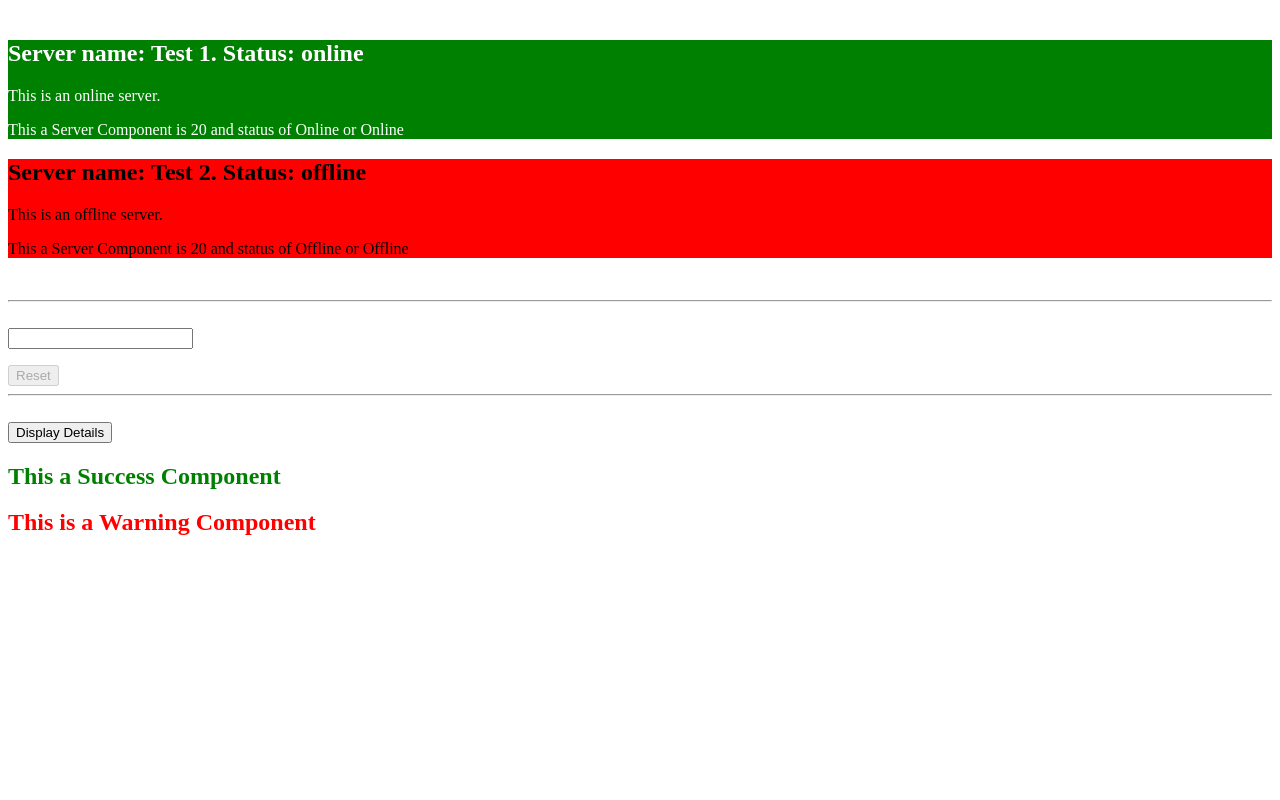
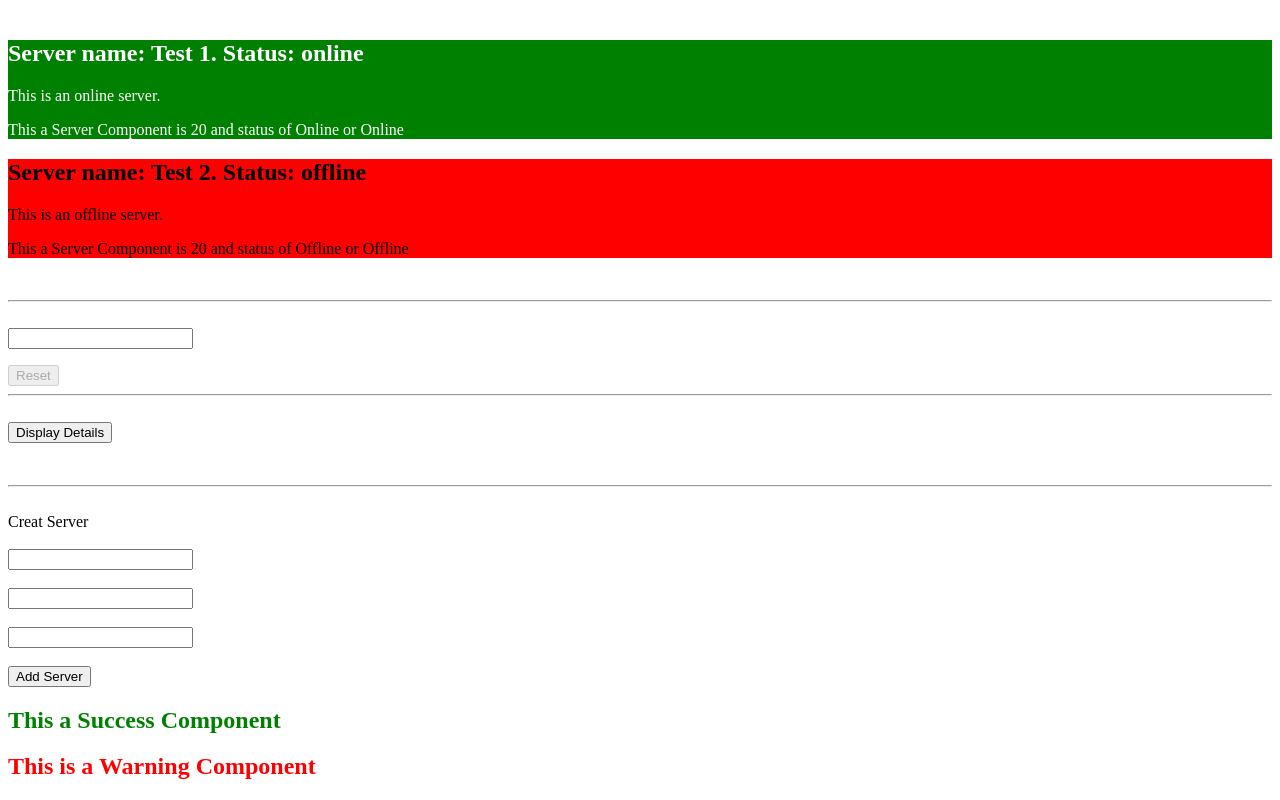
Before and after one commit to junsan/angular-basics, an Angular app: page / in a window 1280 px wide. Shown: the part 328-1128 px from the top of the page. Before the commit the page ends 884 px from the top, so only its background shows below. Built offline with nearby package versions, Linux system fonts and the light colour scheme.

Commit message:
Ouput emit

```diff
--- a/src/app/app.module.ts
+++ b/src/app/app.module.ts
@@ -8,6 +8,7 @@ import { ServerComponent } from './server/server.component';
 import { ServersComponent } from './servers/servers.component';
 import { WarningComponent } from './warning/warning.component';
 import { SuccessComponent } from './success/success.component';
+import { CreateServerComponent } from './create-server/create-server.component';
 
 @NgModule({
   declarations: [
@@ -15,7 +16,8 @@ import { SuccessComponent } from './success/success.component';
     ServerComponent,
     ServersComponent,
     WarningComponent,
-    SuccessComponent
+    SuccessComponent,
+    CreateServerComponent
   ],
   imports: [
     BrowserModule,
--- /dev/null
+++ b/src/app/create-server/create-server.component.html
@@ -0,0 +1,7 @@
+<input type="text" [(ngModel)]="serverName">
+<br><br>
+<input type="text" [(ngModel)]="serverStatus">
+<br><br>
+<input type="text" [(ngModel)]="serverContent">
+<br><br>
+<button type="button" (click)="createServer()">Add Server</button>
--- /dev/null
+++ b/src/app/create-server/create-server.component.ts
@@ -0,0 +1,17 @@
+import { Component, EventEmitter, Output } from '@angular/core';
+
+@Component({
+  selector: 'app-create-server',
+  templateUrl: './create-server.component.html',
+  styleUrl: './create-server.component.css'
+})
+export class CreateServerComponent {
+  @Output() serverCreated = new EventEmitter<{name: string, status: string, content: string}>();
+  serverName!: string;
+  serverStatus!: string;
+  serverContent!: string;
+
+  createServer() {
+    this.serverCreated.emit({name: this.serverName, status: this.serverStatus, content: this.serverContent});
+  }
+}
--- a/src/app/servers/servers.component.html
+++ b/src/app/servers/servers.component.html
@@ -29,3 +29,8 @@
 <ol>
     <li *ngFor="let clickButton of numberClicks" [ngClass]="{whiteText:clickButton >= 5}" [ngStyle]="{backgroundColor: getBgColor(clickButton)}">{{ clickButton }}</li>
 </ol>
+
+<br><hr><br>
+Creat Server
+<br><br>
+<app-create-server (serverCreated)="handlerServerCreated($event)"></app-create-server>
--- a/src/app/servers/servers.component.ts
+++ b/src/app/servers/servers.component.ts
@@ -49,4 +49,12 @@ export class ServersComponent {
   getBgColor(clickButton: number) {
     return clickButton >= 5 ? 'blue' : 'white';
   }
+
+  handlerServerCreated(serverData: {name: string, status: string, content: string}) {
+    this.getServers.push({
+      name: serverData.name,
+      status: serverData.status,
+      content: serverData.content
+    });
+  }
 }
```
Also changed, not shown: src/app/create-server/create-server.component.css (added), 1 other file (tests, documents, lock files or other folders).
